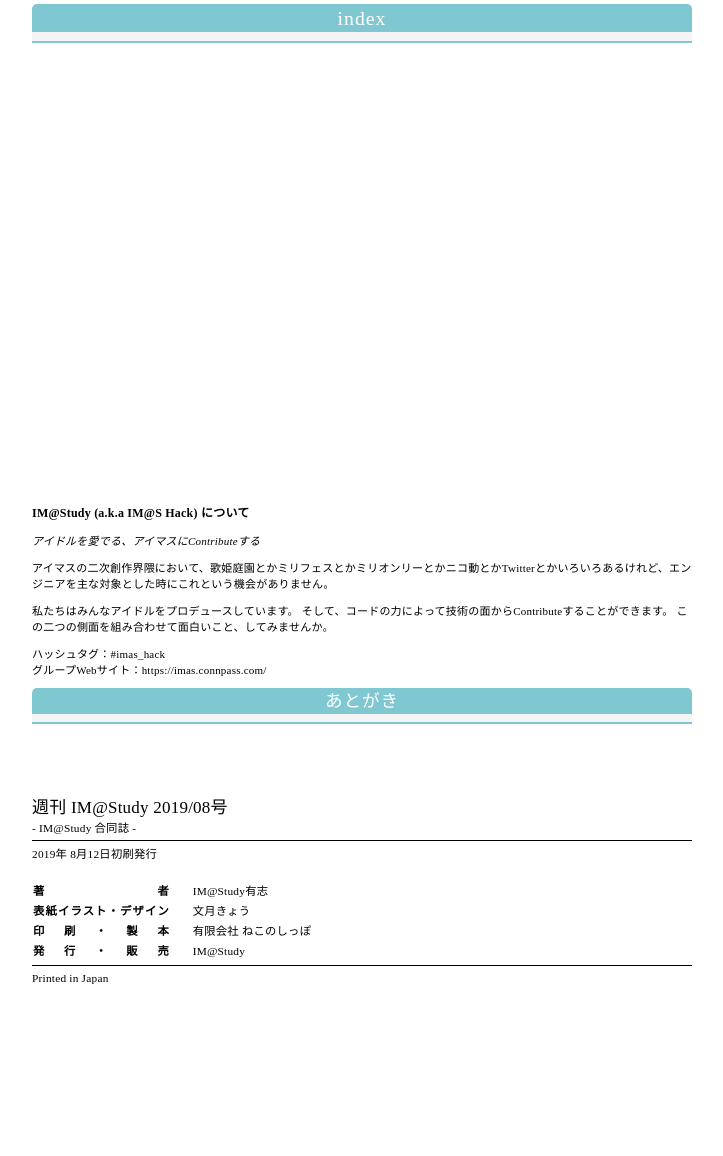
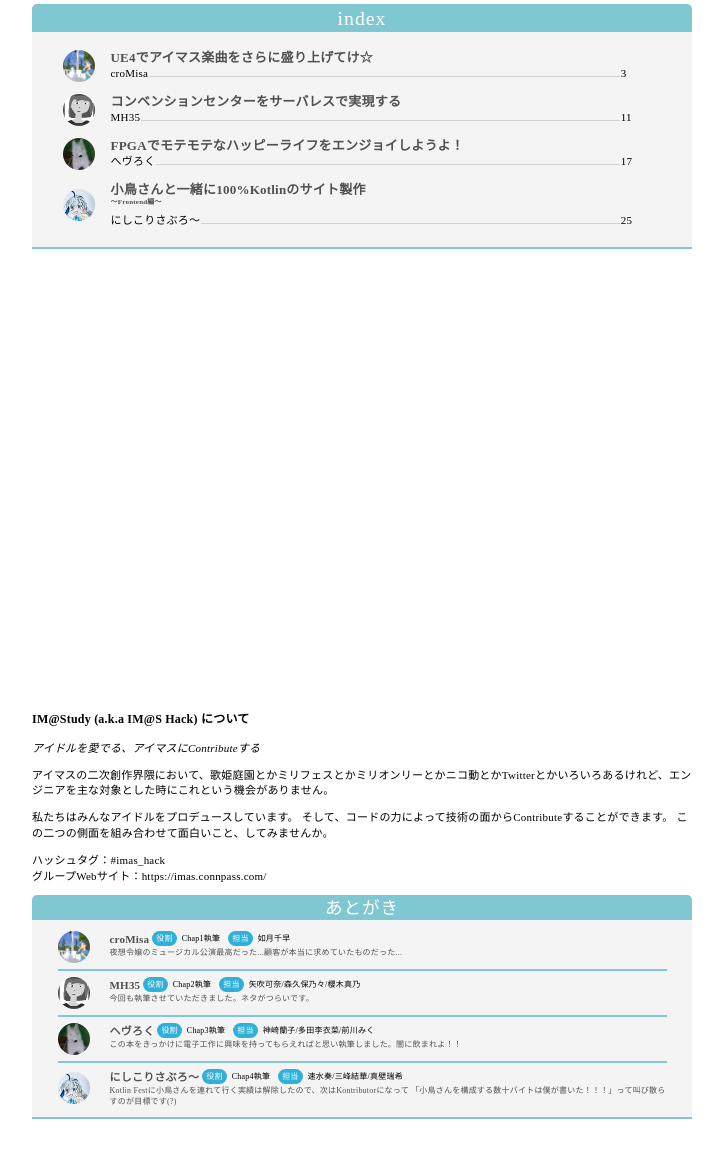
Before and after one commit to imas/imasbook, a website: page imasbook04/templates/index.html in a window 1280 px wide. Shown: the part 222-1378 px from the top of the page, without its empty margins (278-1001 px from the left). Before the commit the page ends 1239 px from the top, so only its background shows below. Drawn offline with Linux system fonts and the light colour scheme; a web font is replaced by a local one.

Commit message:
add atogaki and TOC

```diff
--- a/imasbook04/templates/index.html
+++ b/imasbook04/templates/index.html
@@ -37,6 +37,52 @@
     </div>
   </section>
   <section class="TOC">
+    <ul>
+      <li>
+        <div class="index_item">
+          <figure class="image">
+            <img alt='icon' src='assets/img/crssnky.png' class='avatar'/>
+          </figure>
+          <div class="text">
+            <h2>UE4でアイマス楽曲をさらに盛り上げてけ☆</h2>
+            <p class="author">croMisa</p><span class='page'>3</span>
+          </div>
+        </div>
+      </li>
+      <li>
+        <div class="index_item">
+          <figure class="image">
+            <img alt='icon' src='assets/img/mh35.png' class='avatar'/>
+          </figure>
+          <div class="text">
+            <h2>コンベンションセンターをサーバレスで実現する</h2>
+            <p class="author">MH35</p><span class='page'>11</span>
+          </div>
+        </div>
+      </li>
+      <li>
+        <div class="index_item">
+          <figure class="image">
+            <img alt='icon' src='assets/img/yuki-hevx86.jpg' class='avatar'/>
+          </figure>
+          <div class="text">
+            <h2>FPGAでモテモテなハッピーライフをエンジョイしようよ！</h2>
+            <p class="author">へヴろく</p><span class='page'>17</span>
+          </div>
+        </div>
+      </li>
+      <li>
+        <div class="index_item">
+          <figure class="image">
+            <img alt='icon' src='assets/img/subroh0508.jpg' class='avatar'/>
+          </figure>
+          <div class="text">
+            <h2>小鳥さんと一緒に100%Kotlinのサイト製作<br><span class="subtitle">〜Frontend編〜</span></h2>
+            <p class="author">にしこりさぶろ〜</p><span class='page'>25</span>
+          </div>
+        </div>
+      </li>
+    </ul>
   </section>
 
   <section class="booknote">
@@ -54,6 +100,67 @@
   <!-- build:section recursive views -->
   <!-- /build -->
   <section class="atogaki">
+    <div class="atogaki_item">
+      <figure class="image">
+        <img alt='icon' src='assets/img/crssnky.png' class='avatar'/>
+      </figure>
+      <div class="text">
+        <p class="info">
+          <span class="name">croMisa</span>
+          <span class="role label">Chap1執筆</span>
+          <span class="tantou label">如月千早</span>
+        </p>
+        <p class="comment">
+          夜想令嬢のミュージカル公演最高だった...顧客が本当に求めていたものだった...
+        </p>
+      </div>
+    </div>
+    <div class="atogaki_item">
+      <figure class="image">
+        <img alt='icon' src='assets/img/mh35.png' class='avatar'/>
+      </figure>
+      <div class="text">
+        <p class="info">
+          <span class="name">MH35</span>
+          <span class="role label">Chap2執筆</span>
+          <span class="tantou label">矢吹可奈/森久保乃々/櫻木真乃</span>
+        </p>
+        <p class="comment">
+          今回も執筆させていただきました。ネタがつらいです。
+        </p>
+      </div>
+    </div>
+    <div class="atogaki_item">
+      <figure class="image">
+        <img alt='icon' src='assets/img/yuki-hevx86.jpg' class='avatar'/>
+      </figure>
+      <div class="text">
+        <p class="info">
+          <span class="name">ヘヴろく</span>
+          <span class="role label">Chap3執筆</span>
+          <span class="tantou label">神崎蘭子/多田李衣菜/前川みく</span>
+        </p>
+        <p class="comment">
+          この本をきっかけに電子工作に興味を持ってもらえればと思い執筆しました。闇に飲まれよ！！
+        </p>
+      </div>
+    </div>
+    <div class="atogaki_item">
+      <figure class="image">
+        <img alt='icon' src='assets/img/subroh0508.jpg' class='avatar'/>
+      </figure>
+      <div class="text">
+        <p class="info">
+          <span class="name">にしこりさぶろ〜</span>
+          <span class="role label">Chap4執筆</span>
+          <span class="tantou label">速水奏/三峰結華/真壁瑞希</span>
+        </p>
+        <p class="comment">
+          Kotlin Festに小鳥さんを連れて行く実績は解除したので、次はKontributorになって
+          「小鳥さんを構成する数十バイトは僕が書いた！！！」って叫び散らすのが目標です(?)
+        </p>
+      </div>
+    </div>
   </section>
   <section class="okuduke">
     <header>
```
Also changed, not shown: imasbook04/templates/assets/img/kiridaruma.jpeg (deleted), imasbook04/templates/assets/img/papix.png (deleted), imasbook04/templates/assets/img/wakuwakup.jpg (deleted), imasbook04/templates/assets/img/yuki-hevx86.jpg (added).
